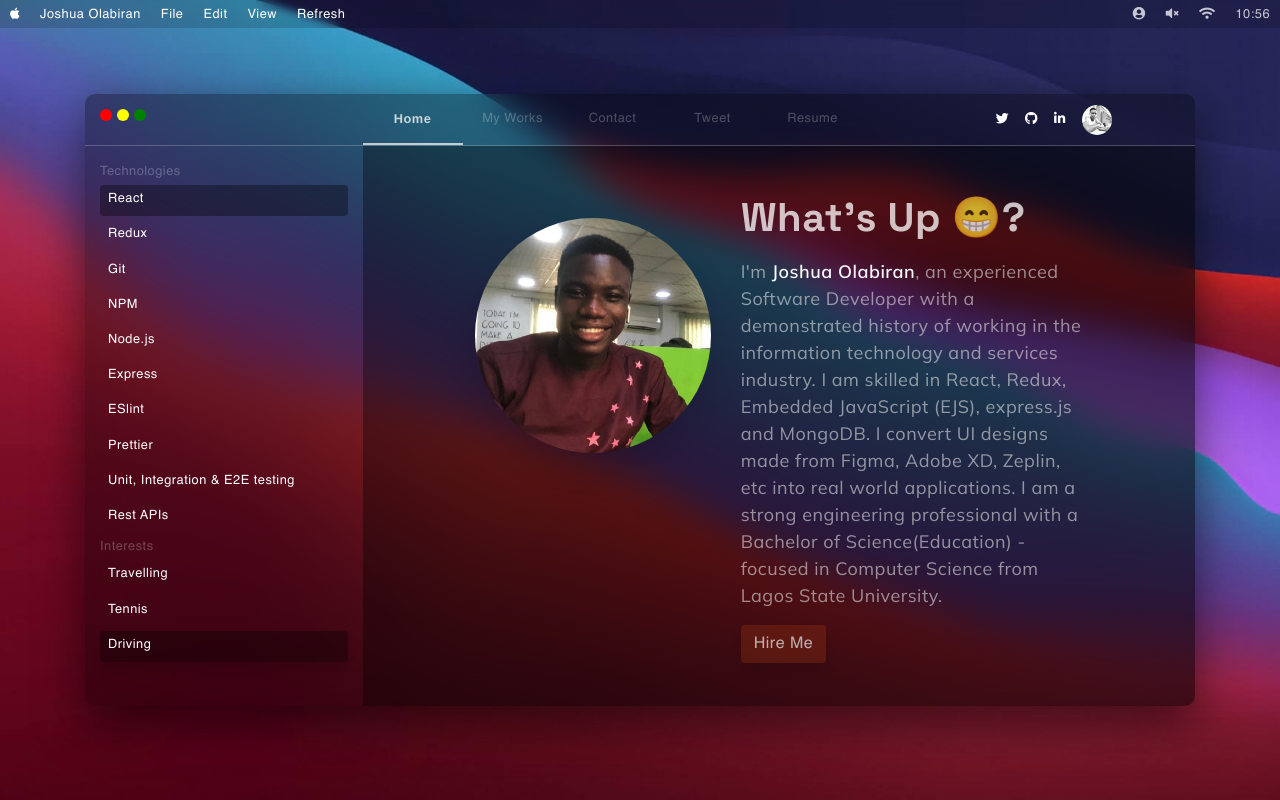
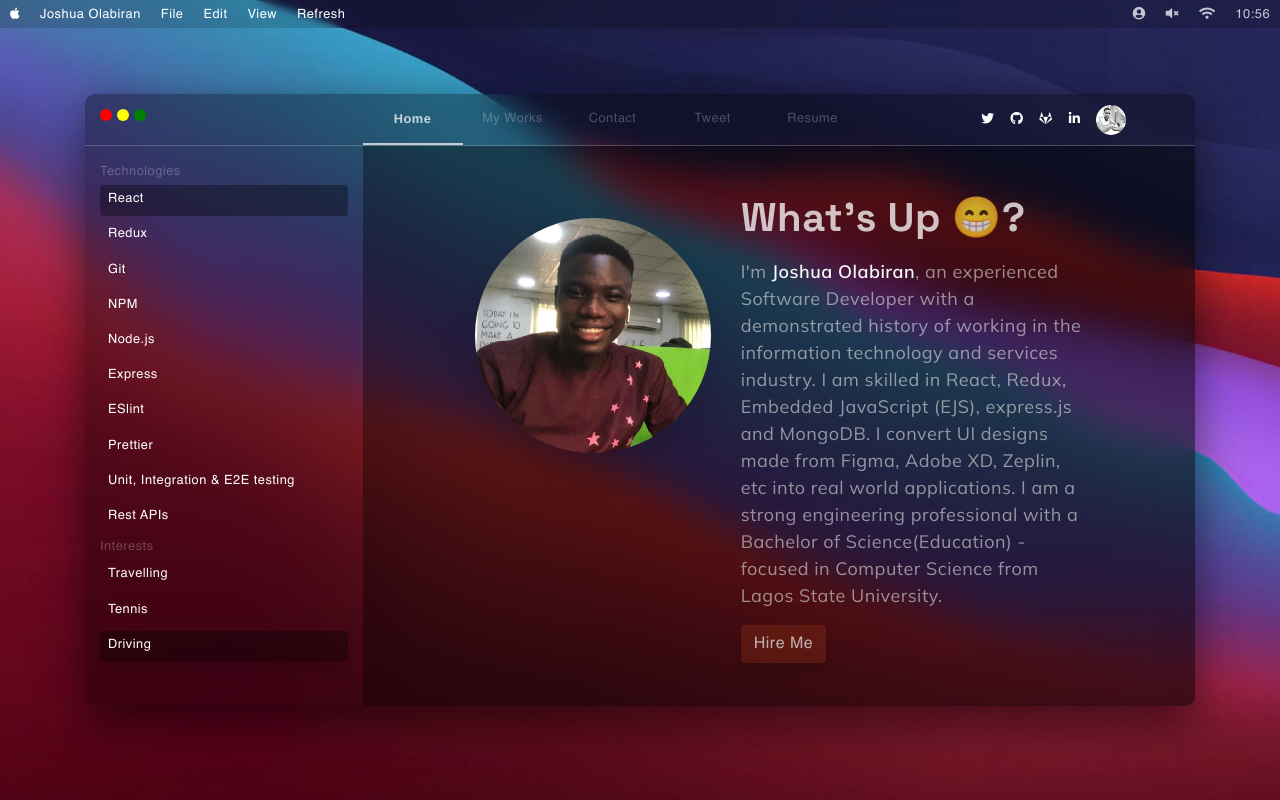
Before and after one commit to olabiranj/BigSur-portfolio, a React (Create React App) app: page / in a window 1280 px wide. Built offline with nearby package versions, Linux system fonts and the light colour scheme.

Commit message:
tweet updated

```diff
--- a/src/pages/Home.tsx
+++ b/src/pages/Home.tsx
@@ -146,6 +146,9 @@ const Home = () => {
                 </a>
                 <a href="https://github.com/olabiranj">
                   <span className="fab fa-github mr-3"></span>
+                </a>
+                <a href="https://gitlab.com/olabiranj">
+                  <span className="fab fa-gitlab mr-3"></span>
                 </a>
                 <a href="https://www.linkedin.com/in/joshua-olabiran-6625a3177/">
                   <span className="fab fa-linkedin-in mr-3"></span>
```
